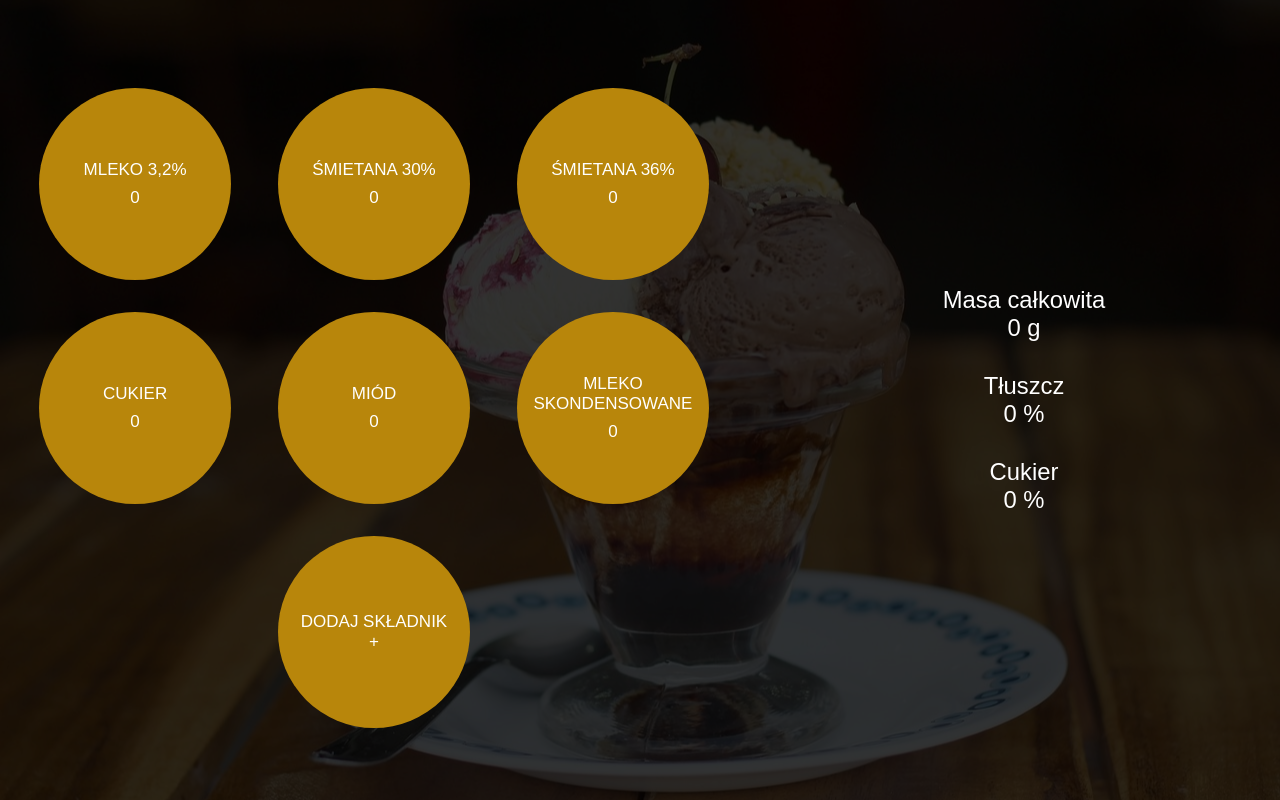
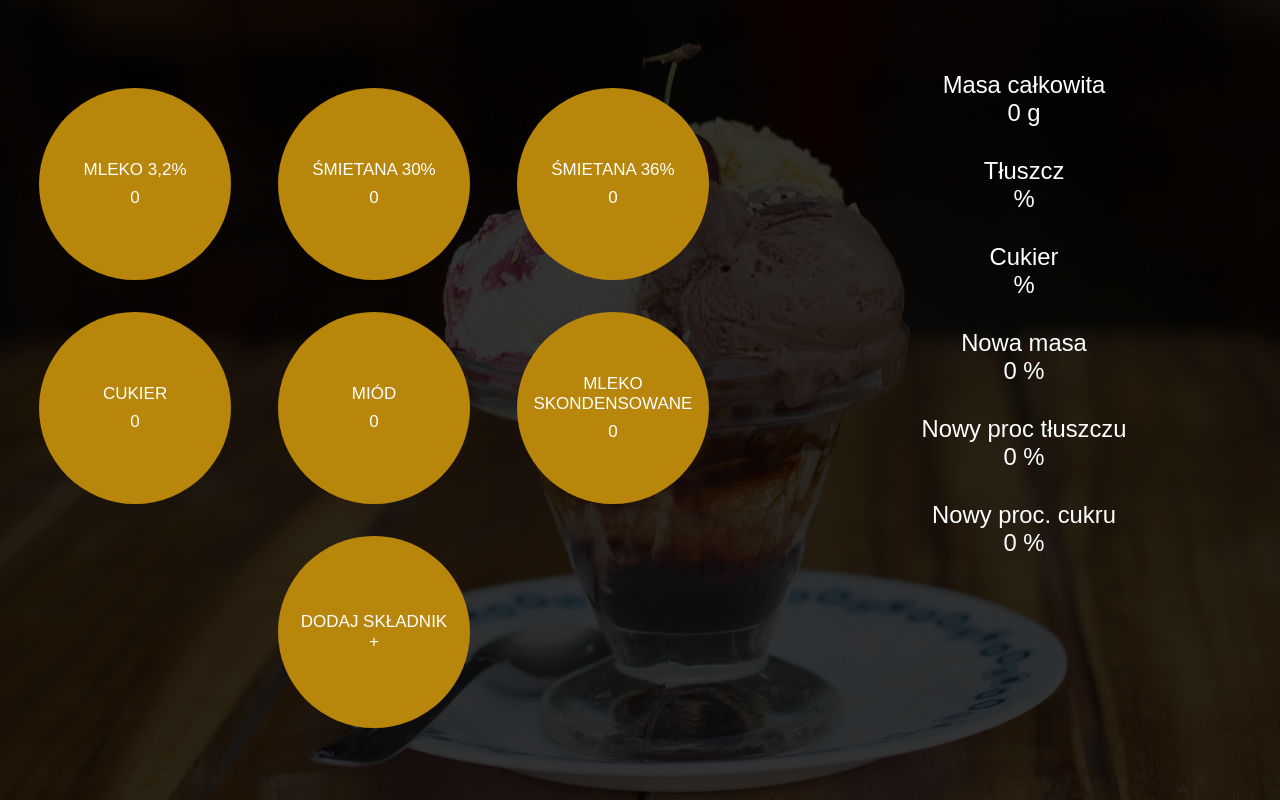
Before and after one commit to RafalRukat/Ice-Cream-Calculator-frontend, a React (Create React App) app: page / in a window 1280 px wide. Built offline with nearby package versions, Linux system fonts and the light colour scheme; a web font is replaced by a local one.

Commit message:
Calculate values with maps instead of arrays

```diff
--- a/src/components/App/App.tsx
+++ b/src/components/App/App.tsx
@@ -1,48 +1,43 @@
 import React, {useEffect, useState} from 'react';
 import {Product} from '../Product/Product'
 import {Statistics} from '../Statistics/Statistics'
-import {ingredientsTable} from "../../data/ingredientsTable";
+import {defaultIngredientsList} from "../../data/defaultIngredientsList";
 
 import './App.css';
-import {LogPanel} from "../LogPanel/LogPanel";
-import {setSelectionRange} from "@testing-library/user-event/dist/utils";
 
 export const App = () => {
 
-const [ingredientsList, setIngredientsList] = useState(ingredientsTable)
-  const [totalMass, setTotalMass] = useState(0);
-  const [fatPercent,setFatPercent] = useState(0);
-  const [sugarPercent, setSugarPercent] = useState(0);
+    const defaultMassOfEach = new Map();
+    const defaultFatOfEach = new Map();
+    const defaultSugarOfEach = new Map();
 
-    const handleTotalMass = () => {
-        let massOfAll = [];
-        let fatOfAll = [];
-        let sugarOfAll = [];
-        ingredientsList.forEach((ingredient) =>  {
-            massOfAll.push(ingredient.mass);
-            fatOfAll.push(ingredient.fat);
-            sugarOfAll.push(ingredient.sugar);
-        });
-        const totalMass = massOfAll.reduce((prev, curr) => {return prev + curr});
-        const totalFat = fatOfAll.reduce((prev, curr) => {return prev + curr});
-        const totalSugar = sugarOfAll.reduce((prev, curr) => {return prev + curr});
+    defaultIngredientsList.map(({name, mass, fat, sugar}) => {
+        defaultMassOfEach.set(name, mass);
+        defaultFatOfEach.set(name, fat);
+        defaultSugarOfEach.set(name, sugar);
+    });
 
-        setTotalMass(totalMass);
-        if (totalMass){
-            setFatPercent(Number((totalFat * 100 / totalMass).toFixed(2)));
-            setSugarPercent(Number((totalSugar * 100 / totalMass).toFixed(2)));
-        } else {
-            setFatPercent(0);
-            setSugarPercent(0);
-        };
+    const [totalMass, setTotalMass] = useState(0);
+    const [totalFat, setTotalFat] = useState(0);
+    const [totalSugar, setTotalSugar] = useState(0)
+    const [ingredientsList, setIngredientsList] = useState(defaultIngredientsList);
+    const [massOfEach, setMassOfEach] = useState(defaultMassOfEach);
+    const [fatOfEach, setFatOfEach] = useState(defaultFatOfEach);
+    const [sugarOfEach, setSugarOfEach] = useState(defaultSugarOfEach);
+
+    useEffect(()=> {
+        setTotalMass([...massOfEach.values()].reduce((prev, curr) => prev + curr, 0));
+        setTotalFat([...fatOfEach.values()].reduce((prev, curr) => prev + curr, 0));
+        setTotalSugar([...sugarOfEach.values()].reduce((prev, curr) => prev + curr, 0));
+        console.log(totalMass, massOfEach);
+    }, [massOfEach]);
+
+    const handleMaps = (name: string, mass: number, fat: number, sugar:number) => {
+        setMassOfEach(prevMap => new Map(prevMap).set(name, mass));
+        setFatOfEach(prevMap => new Map(prevMap).set(name, fat));
+        setSugarOfEach(prevMap => new Map(prevMap).set(name, sugar));
+        //    todo w drugiej kolejności pomyśl, co zrobić, żeby obsługiwać tłuszcz i cukier tylko wtedy, gdy się zmieniają
     }
-    const changeIngredientMass = (index: number, mass: number, fat: number, sugar: number) => {
-        const newTable = [...ingredientsList]
-        newTable[index].mass = mass;
-        newTable[index].fat = fat;
-        newTable[index].sugar = sugar;
-        setIngredientsList(newTable);
-    };
 
     const addIngredient = (newIngredientName, fatPercent, sugarPercent) => {
         const newIngredient = {
@@ -56,13 +51,10 @@ const [ingredientsList, setIngredientsList] = useState(ingredientsTable)
         setIngredientsList([...ingredientsList, newIngredient]);
     }
 
-    useEffect(handleTotalMass, [ingredientsList]);
-
     return (
         <div className="App">
-            <Product ingredientsList={ingredientsList} changeIngredientMass={changeIngredientMass} addIngredient={addIngredient} />
-            <Statistics totalMass={totalMass} fatPercent={fatPercent} sugarPercent={sugarPercent}/>
-            {/*<LogPanel/>*/}
+            <Product handleMaps={handleMaps} ingredientsList={ingredientsList} addIngredient={addIngredient} />
+            <Statistics totalMass={totalMass} massOfEach={massOfEach} totalMassNew={totalMass} newFatPercent={!totalFat ? 0 : Math.floor(totalFat / 100 * totalMass)} newSugarPercent={!totalSugar ? 0 : Math.round(totalSugar / 100 * totalMass)}/>
         </div>
 )
 };
--- a/src/components/Ingredient/Ingredient.tsx
+++ b/src/components/Ingredient/Ingredient.tsx
@@ -1,4 +1,4 @@
-import React, {useEffect, useState} from "react";
+import React, {ChangeEvent, useEffect, useState} from "react";
 
 import './Ingredient.css'
 
@@ -11,7 +11,7 @@ export const Ingredient = props => {
 
     const handleMyValue = (e) => {
             const givenValue = Number(e.target.value);
-                if (givenValue < 0){setValue(0)} else {
+                if (givenValue <= 0){setValue(0)} else {
                     setValue(givenValue)}
                     setFat(givenValue * (props.fatPercentage / 100));
                     setSugar(givenValue * (props.sugarPercentage / 100));
@@ -25,14 +25,18 @@ export const Ingredient = props => {
         if (e.target.value === "0") {e.target.value = ""};
     };
 
-useEffect(() => {props.changeIngredientMass(props.index, value, fat, sugar)},[value])
+useEffect(() => {
+    props.handleMaps(props.name, value, fat, sugar);
+    },[value]);
+
 
     return (
         <div className="Ingredient">
             <span className="Ingredient__name">{props.name}</span>
             <input
                 className="Ingredient__value"
-                type="number" value={value}
+                type="number"
+                value={value}
                 onChange={handleMyValue}
                 onClick={resetValueIfZero}
                 onKeyUp={resetValueIfZero}
--- a/src/components/Product/Product.tsx
+++ b/src/components/Product/Product.tsx
@@ -17,7 +17,7 @@ export const Product = props => {
                         fatPercentage={ingredient.fatPercentage}
                         sugarPercentage={ingredient.sugarPercentage}
                         mass={ingredient.mass}
-                        changeIngredientMass = {props.changeIngredientMass}
+                        handleMaps = {props.handleMaps}
                     />})}
                 <AddIngredientBtn addIngredient={props.addIngredient}/>
             </section>
--- a/src/components/Statistics/Statistics.tsx
+++ b/src/components/Statistics/Statistics.tsx
@@ -7,9 +7,12 @@ export const Statistics = props => {
     return (
         <section className="Statistics">
             <div className="Statistics__container">
-            <Substance name="Masa całkowita" value={props.totalMass}/>
+            <Substance name="Masa całkowita" value={props.totalMass} newTotal={props.totalMassNew}/>
             <Substance name="Tłuszcz" value={props.fatPercent}/>
             <Substance name="Cukier" value={props.sugarPercent}/>
+            <Substance name="Nowa masa" value={props.totalMassNew}/>
+            <Substance name="Nowy proc tłuszczu" value={props.newFatPercent}/>
+            <Substance name="Nowy proc. cukru" value={props.newSugarPercent}/>
             </div>
         </section>
     )
--- a/src/data/ingredientsTable.ts
+++ b/src/data/defaultIngredientsList.ts
@@ -1,6 +1,6 @@
 import {IngredientInterface} from "../types/IngredientInterface";
 
-export const ingredientsTable: IngredientInterface[]  = [
+export const defaultIngredientsList: IngredientInterface[]  = [
     {name: "Mleko 3,2%", fatPercentage: 3.2, sugarPercentage: 0, sugar: 0, fat: 0, mass: 0,},
     {name: "Śmietana 30%", fatPercentage: 30, sugarPercentage: 0, sugar: 0, fat: 0, mass: 0,},
     {name: "Śmietana 36%", fatPercentage: 36, sugarPercentage: 0, sugar: 0, fat: 0, mass: 0,},
--- a/src/index.css
+++ b/src/index.css
@@ -11,4 +11,5 @@ body {
   background-repeat: no-repeat;
   background-size: cover;
 background-position: center;
+  background-attachment: fixed;
 }
```
Also changed, not shown: src/components/Substance/Substance.tsx (line endings or trailing spaces).
